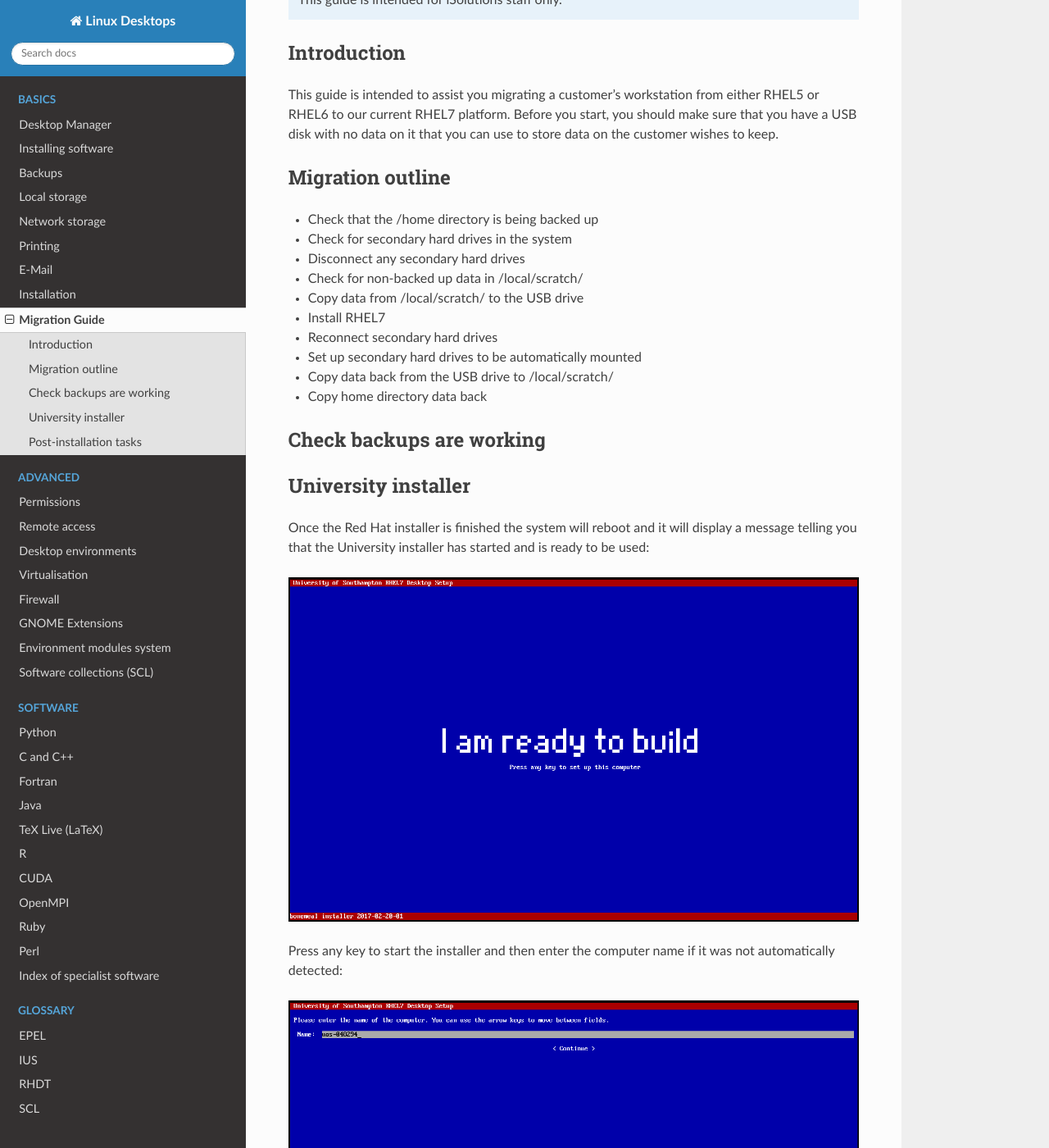
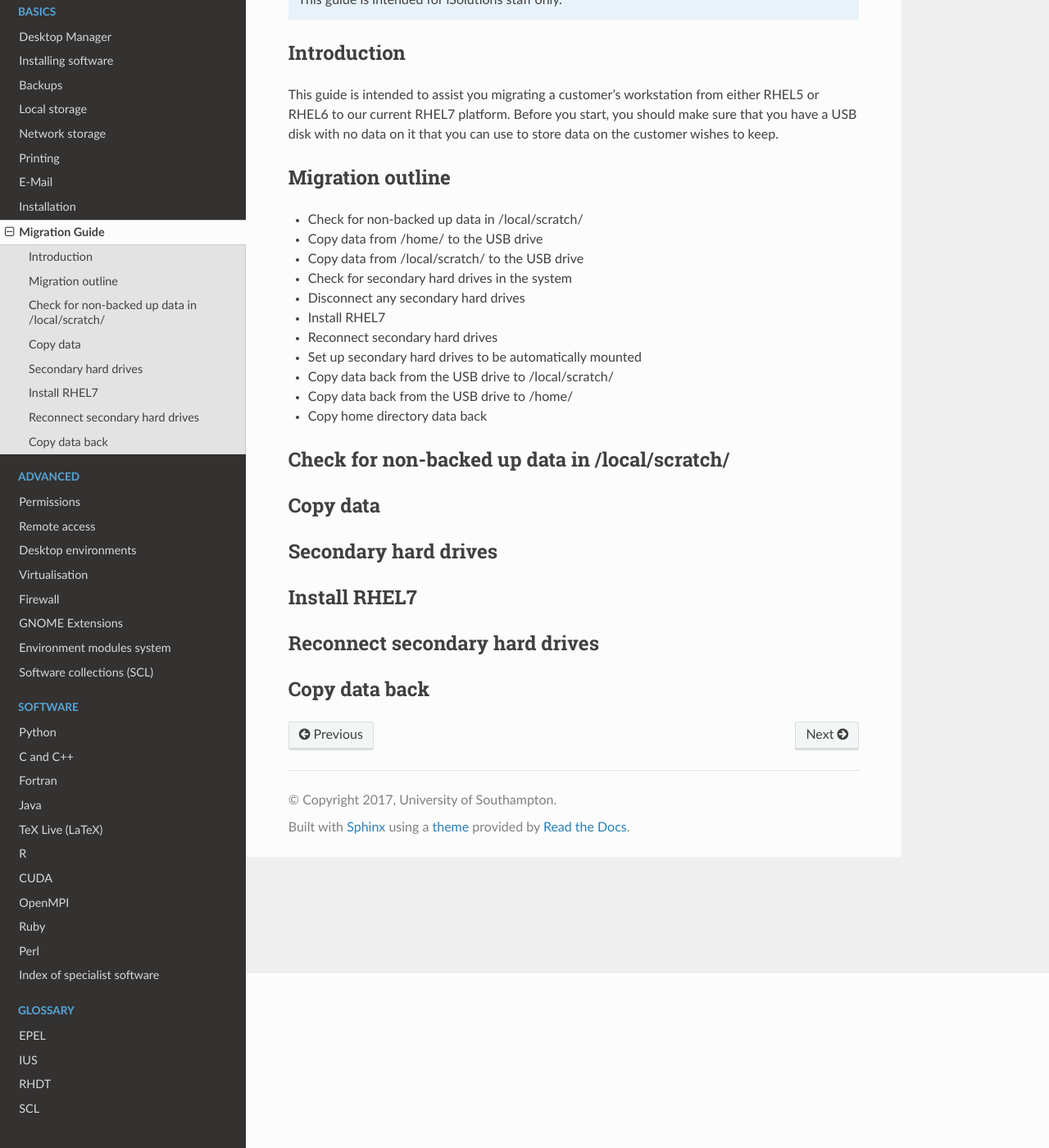
Before and after one commit to southampton/linuxdesktopdocs, a Sphinx documentation site: the page built from docs/migration.rst, in a window 1280 px wide and 1400 px high, scrolled down 213 px. Shown: the whole window at 82% size. Built offline with Sphinx 7.4.7 and the Read the Docs theme 2.0.0, drawn with Linux system fonts in a browser that asks for light colours; some of the changed text lies outside the part shown.

Commit message:
cleanup of migration guide

```diff
--- a/docs/migration.rst
+++ b/docs/migration.rst
@@ -16,57 +16,33 @@ to store data on the customer wishes to keep.
 Migration outline
 -----------------
 
-- Check that the /home directory is being backed up
+
+- Check for non-backed up data in /local/scratch/
+- Copy data from /home/ to the USB drive
+- Copy data from /local/scratch/ to the USB drive
 - Check for secondary hard drives in the system
 - Disconnect any secondary hard drives
-- Check for non-backed up data in /local/scratch/
-- Copy data from /local/scratch/ to the USB drive
 - Install RHEL7
 - Reconnect secondary hard drives
 - Set up secondary hard drives to be automatically mounted
 - Copy data back from the USB drive to /local/scratch/
+- Copy data back from the USB drive to /home/
 - Copy home directory data back
 
-Check backups are working
--------------------------
+Check for non-backed up data in /local/scratch/
+-----------------------------------------------
 
+Copy data
+---------
 
+Secondary hard drives
+---------------------
 
-University installer
---------------------
+Install RHEL7
+-------------
 
-Once the Red Hat installer is finished the system will reboot and it will
-display a message telling you that the University installer has started
-and is ready to be used:
+Reconnect secondary hard drives
+-------------------------------
 
-.. image:: img/install8.png
-
-Press any key to start the installer and then enter the computer name if it
-was not automatically detected:
-
-.. image:: img/install9.png
-
-You then need to enter your university username and password. The account must
-be within the ``jfStaff`` group - so don't use ``adm`` accounts, use your
-normal account.:
-
-.. image:: img/install10.png
-
-The University installer will then complete all its tasks automatically
-without requiring any further input. It can take between 5 and 15 minutes
-for this to finish, dependening on the speed of the hard drive:
-
-.. image:: img/install11.png
-
-Once complete the installer will show "all done" and you can restart to use
-the new Linux desktop by pressing any key:
-
-.. image:: img/install12.png
-
-Post-installation tasks
------------------------
-
-Once the system has rebooted you might want to grant additional permissions
-to the user for whom you built the workstation for. To do so, logon to the
-system and use :doc:`deskctl` to change :doc:`permissions`. Your account
-must be within the ``linuxadm`` or ``linuxsys`` Linux groups to do this.
+Copy data back
+--------------
```
